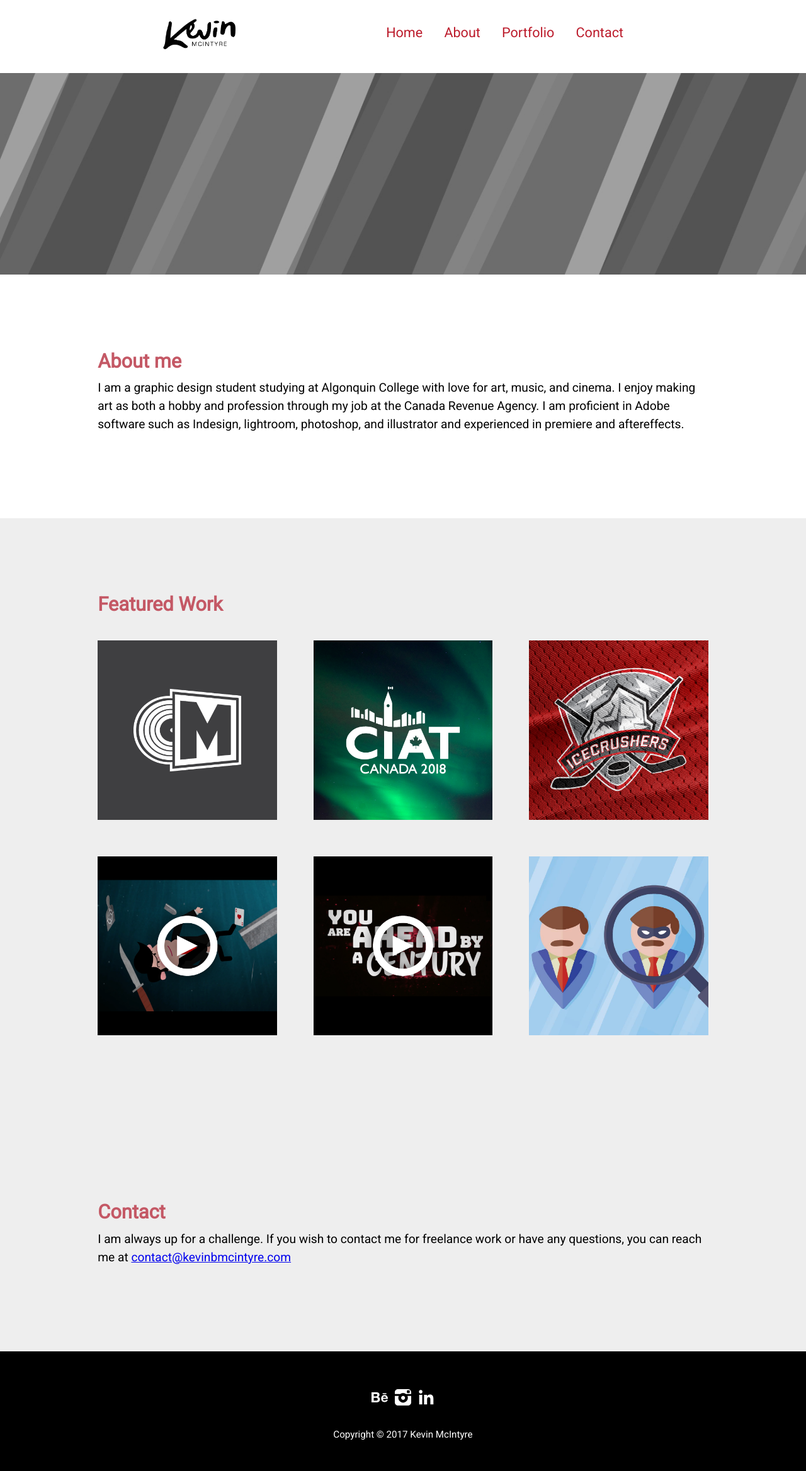
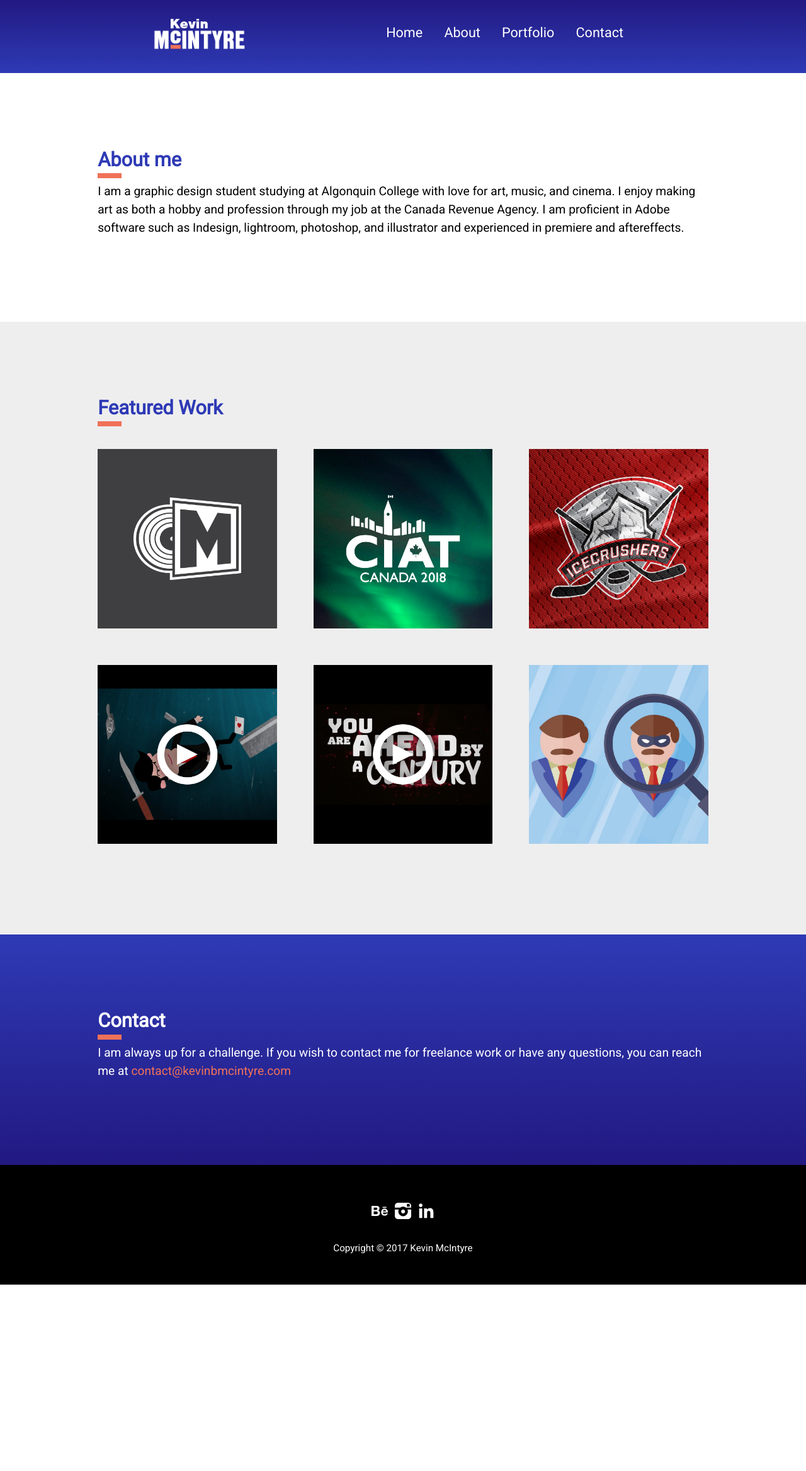
Before and after one commit to KevinBMcIntyre/Portfolio, a Jekyll site: the page built from index.html, in a window 1280 px wide. Shown: the whole page at 63% size. Built offline with Jekyll 4.4.1, drawn with Linux system fonts in a browser that asks for light colours; after the commit the page ends 2040 px from its top, so only the background shows below that.

Commit message:
added possible branding

```diff
--- a/_layouts/default.html
+++ b/_layouts/default.html
@@ -15,7 +15,7 @@
     <div class="wrapper gutter-1-2">
       <div class="masthead grid">
         <div class="unit xs-1 s-1 m-1-3 l-1-3 text-center">
-          <a href="{{site.baseurl}}/" id="logo"><img class="logo2" alt="kevin mcintyre logo" src="{{site.baseurl}}/images/logo-02.png"></a>
+          <a href="{{site.baseurl}}/" id="logo"><img class="logo2" alt="kevin mcintyre logo" src="{{site.baseurl}}/images/logo-04.png"></a>
         </div>
         <div class="unit xs-1 s-1 m-2-3 l-2-3">
           <nav id="nav" role="navigation">
@@ -45,7 +45,7 @@
 
 		{{content}}
 
-  <div class="island-2 silver">
+  <div class="island-2 silver contact">
     <div class="wrapper gutter-1-2 island-2">
       <div class="card">
         <h2 class="push-1-4" id="contact">Contact</h2>
--- a/css/main.css
+++ b/css/main.css
@@ -18,7 +18,7 @@ html {
 }
 
 .card h2 {
-  color: #c45865;
+  color: #2E3AB5;
 }
 
 .card p {
@@ -53,15 +53,6 @@ html {
   background-color: #eee;
 }
 
-.thanks {
-  background-color: #c45865;
-  color: white;
-}
-
-.thanks h2 {
-  color: white;
-}
-
 .footer {
   background-color: #000;
   color: #fff;
@@ -78,6 +69,10 @@ html {
 
 .footer i {
   color: white;
+}
+
+.footer i:hover {
+  color: #F07158;
 }
 
 .page {
@@ -134,7 +129,7 @@ html {
   display: inline-block;
   padding: .5rem .75rem;
   text-decoration: none;
-  color: #bc1c2c;
+  color: #fff;
 }
 
 .nav a:hover,
@@ -144,14 +139,40 @@ html {
   font-family: 'Roboto', sans-serif; arial, sans-serif;
 }
 
-.nav .wrapper {
-  background-color: #fff;
-}
 
 .rimage {
   display: block;
   width: 100%;
   height: auto;
+}
+
+.contact {
+    background: #2E3AB5;
+    background: -webkit-linear-gradient(#2E3AB5, #221982);
+    background: -o-linear-gradient(#2E3AB5, #221982);
+    background: -moz-linear-gradient(#2E3AB5, #221982);
+    background: linear-gradient(#2E3AB5, #221982);
+  color: #FFF;
+}
+
+header {
+    background: #2E3AB5;
+    background: -webkit-linear-gradient(#221982, #2E3AB5);
+    background: -o-linear-gradient(#221982, #2E3AB5);
+    background: -moz-linear-gradient(#221982, #2E3AB5);
+    background: linear-gradient(#221982, #2E3AB5);
+}
+
+.contact a {
+  color: #F07158;
+  text-decoration: none;
+}
+
+.contact a:hover {
+  color: #fff;
+}
+.contact h2 {
+  color: white;
 }
 
 .overlay {
@@ -169,6 +190,15 @@ html {
 
 .container:hover .overlay {
   opacity: 1;
+}
+h2:after {
+    background: none repeat scroll 0 0 #F07158;
+    bottom: 0px;
+    content: "";
+    display: block;
+    height: 8px;
+    position: relative;
+    width: 38px;
 }
 
 .text {
--- a/index.html
+++ b/index.html
@@ -1,10 +1,6 @@
 ---
 layout: default
 ---
-
-<div class="banner">
-  <div class="embed embed-4by1"><img alt="" class="embed-item" src="images/background.jpg"></div>
-</div>
 <div class="island-2">
   <div class="wrapper gutter-1-2 island-2">
     <div class="card">
```
Also changed, not shown: images/logo-04.png (added).
